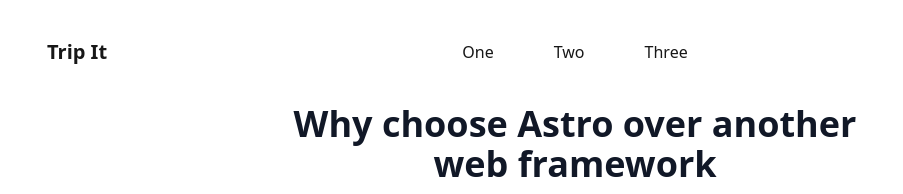
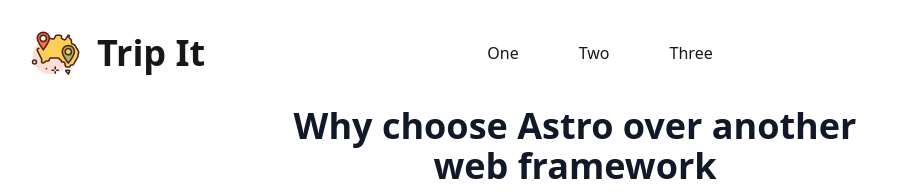
Before and after one commit to thefoxboxman/TripIt, an Astro site: page /posts/why-astro in a window 1280 px wide. Shown: the top 194 px of the page, without its empty margins (65-968 px from the left). Built offline with nearby package versions, Linux system fonts and the light colour scheme; Astro itself is replaced by a stand-in of ours; some packages are replaced by stand-ins of ours.

Commit message:
Added Logo to site

```diff
--- a/src/components/Header.astro
+++ b/src/components/Header.astro
@@ -1,13 +1,14 @@
 ---
 import Link from "@components/Links.astro";
 import { Icon } from "astro-icon/components";
-import { SITE_TITLE, HeaderLinks } from "@consts";
+import { SITE_TITLE, LOGO, HeaderLinks } from "@consts";
 ---
 
 <header class="flex flex-wrap md:justify-start md:flex-nowrap z-50 w-full py-7">
+  <img src={LOGO} width="50" height="60">
   <nav class="relative max-w-7xl w-full flex flex-wrap md:grid md:grid-cols-12 basis-full items-center px-4 mx-auto" aria-label="Global">
     <div class="md:col-span-3">
-      <a class="flex-none text-xl font-semibold text-neutral-900 hover:text-neutral-600 dark:text-neutral-400 dark:hover:text-neutral-200" href="/" aria-label="Astroverse">
+      <a class="flex-none text-4xl font-semibold text-neutral-900 hover:text-neutral-600 dark:text-neutral-400 dark:hover:text-neutral-200" href="/" aria-label="Astroverse">
         {SITE_TITLE}
       </a>
     </div>
--- a/src/consts.ts
+++ b/src/consts.ts
@@ -5,6 +5,7 @@
 export const BRAND_NAME = "Trip It";
 export const SITE_TITLE = "Trip It";
 export const SITE_DESCRIPTION = "Two old kids just trip'n around OZ";
+export const LOGO = "/favicon.svg"
 
 // Tags Page Metadata, src/pages/tags/index.astro
 export const Tags_TITLE = "Trip It - All Tags";
--- a/src/content/posts/why-astro.md
+++ b/src/content/posts/why-astro.md
@@ -9,7 +9,7 @@
   - Astro
   - Jamstack
 pubDate: 2023-09-09
-cover: https://images.unsplash.com/photo-1506220926022-cc5c12acdb35?q=80&w=1960&h=1102&auto=format&fit=crop&ixlib=rb-4.0.3&ixid=M3wxMjA3fDB8MHxwaG90by1wYWdlfHx8fGVufDB8fHx8fA%3D%3D
+cover: https://res.cloudinary.com/drmvd4hkt/image/upload/v1700890405/Trippn_2023/Woolgoolga_Headland_la7vue.jpg
 coverAlt: AstroVerse-Aliases
 author: VV
 ---
--- a/src/pages/page/[page].astro
+++ b/src/pages/page/[page].astro
@@ -46,7 +46,7 @@
 const { page } = Astro.props;
 ---
 
-<BaseLayout title={SITE_TITLE} description={SITE_DESCRIPTION}>
+<BaseLayout title={SITE_TITLE} description={SITE_DESCRIPTION} >
   {
     page.currentPage === 1 ? (
       <>
```
Also changed, not shown: README.md.
